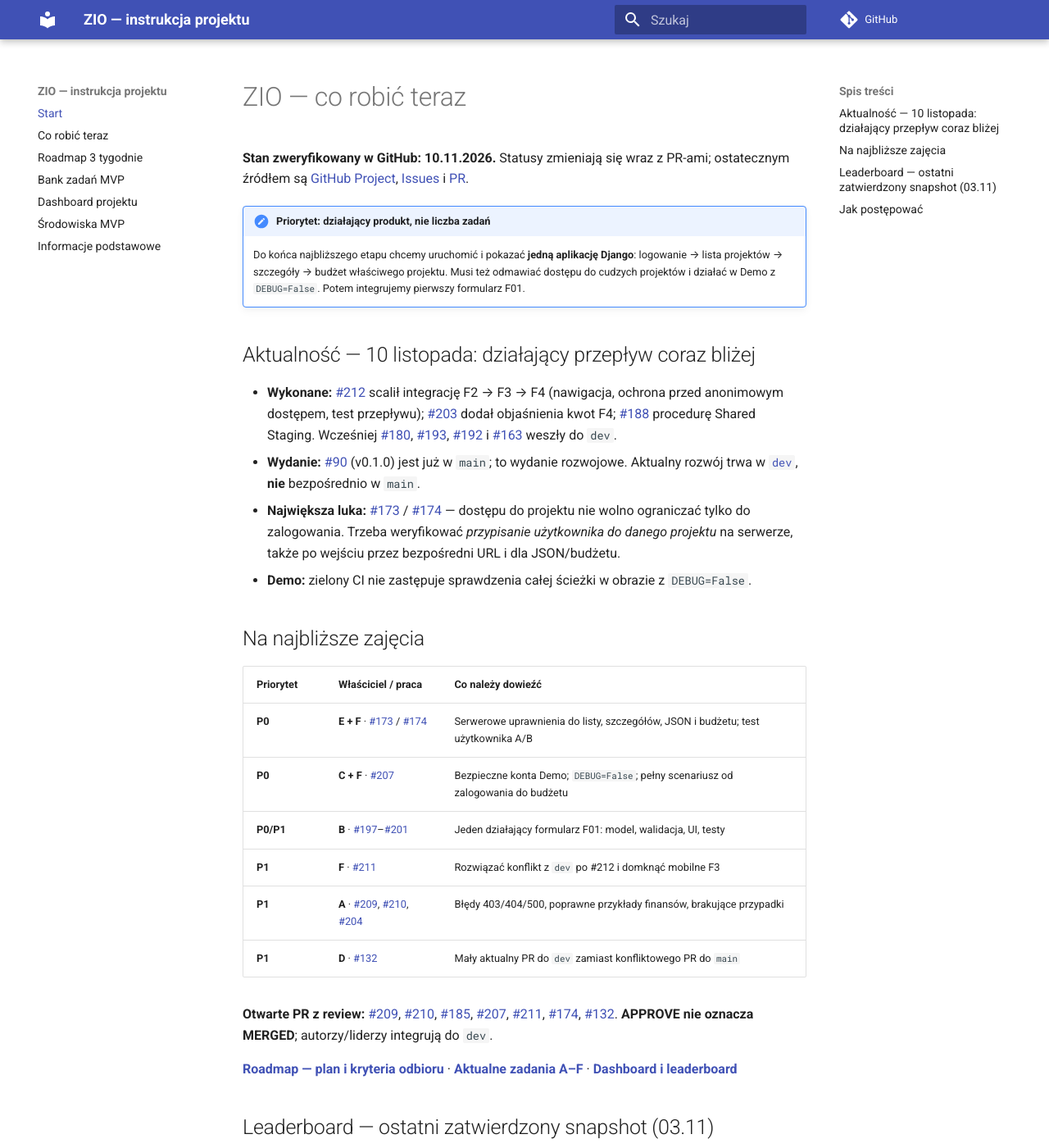
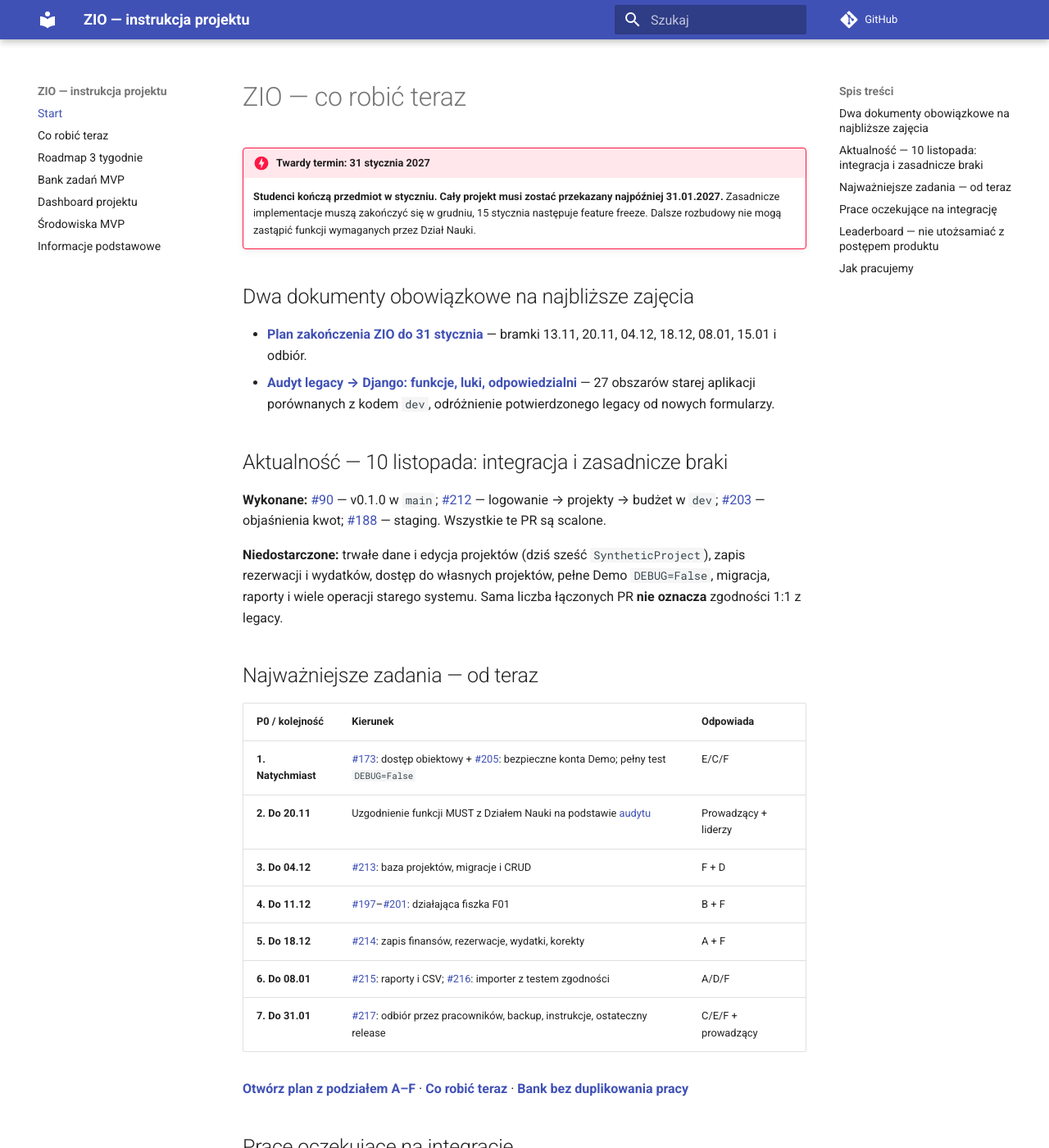
Before and after one commit to zio-wi-pb-mc/pb-science-office-manual, an MkDocs documentation site: the page built from manual/index.md, in a window 1280 px wide and 1400 px high. Shown: the whole window at 82% size. Built offline with MkDocs 1.6.1 and Material for MkDocs 9.7.7, drawn with Linux system fonts in a browser that asks for light colours; comment, search, counter and statistics services are not loaded; some of the changed text lies outside the part shown.

Commit message:
docs: align tasks, roadmap, dashboard with Jan 31 hard deadline

```diff
--- a/manual/index.md
+++ b/manual/index.md
@@ -1,51 +1,45 @@
 # ZIO — co robić teraz
 
-**Stan zweryfikowany w GitHub: 10.11.2026.** Statusy zmieniają się wraz z PR-ami; ostatecznym źródłem są [GitHub Project](https://github.com/orgs/zio-wi-pb-mc/projects/1/views/1), [Issues](https://github.com/zio-wi-pb-mc/pb-science-office/issues) i [PR](https://github.com/zio-wi-pb-mc/pb-science-office/pulls).
+!!! danger "Twardy termin: 31 stycznia 2027"
+    **Studenci kończą przedmiot w styczniu. Cały projekt musi zostać przekazany najpóźniej 31.01.2027.** Zasadnicze implementacje muszą zakończyć się w grudniu, 15 stycznia następuje feature freeze. Dalsze rozbudowy nie mogą zastąpić funkcji wymaganych przez Dział Nauki.
 
-!!! important "Priorytet: działający produkt, nie liczba zadań"
-    Do końca najbliższego etapu chcemy uruchomić i pokazać **jedną aplikację Django**: logowanie → lista projektów → szczegóły → budżet właściwego projektu. Musi też odmawiać dostępu do cudzych projektów i działać w Demo z `DEBUG=False`. Potem integrujemy pierwszy formularz F01.
+## Dwa dokumenty obowiązkowe na najbliższe zajęcia
 
-## Aktualność — 10 listopada: działający przepływ coraz bliżej
+- **[Plan zakończenia ZIO do 31 stycznia](23-plan-do-31-stycznia.md)** — bramki 13.11, 20.11, 04.12, 18.12, 08.01, 15.01 i odbiór.
+- **[Audyt legacy → Django: funkcje, luki, odpowiedzialni](22-audyt-legacy-parity.md)** — 27 obszarów starej aplikacji porównanych z kodem `dev`, odróżnienie potwierdzonego legacy od nowych formularzy.
 
-- **Wykonane:** [#212](https://github.com/zio-wi-pb-mc/pb-science-office/pull/212) scalił integrację F2 → F3 → F4 (nawigacja, ochrona przed anonimowym dostępem, test przepływu); [#203](https://github.com/zio-wi-pb-mc/pb-science-office/pull/203) dodał objaśnienia kwot F4; [#188](https://github.com/zio-wi-pb-mc/pb-science-office/pull/188) procedurę Shared Staging. Wcześniej [#180](https://github.com/zio-wi-pb-mc/pb-science-office/pull/180), [#193](https://github.com/zio-wi-pb-mc/pb-science-office/pull/193), [#192](https://github.com/zio-wi-pb-mc/pb-science-office/pull/192) i [#163](https://github.com/zio-wi-pb-mc/pb-science-office/pull/163) weszły do `dev`.
-- **Wydanie:** [#90](https://github.com/zio-wi-pb-mc/pb-science-office/pull/90) (v0.1.0) jest już w `main`; to wydanie rozwojowe. Aktualny rozwój trwa w [`dev`](https://github.com/zio-wi-pb-mc/pb-science-office/tree/dev), **nie** bezpośrednio w `main`.
-- **Największa luka:** [#173](https://github.com/zio-wi-pb-mc/pb-science-office/issues/173) / [#174](https://github.com/zio-wi-pb-mc/pb-science-office/pull/174) — dostępu do projektu nie wolno ograniczać tylko do zalogowania. Trzeba weryfikować *przypisanie użytkownika do danego projektu* na serwerze, także po wejściu przez bezpośredni URL i dla JSON/budżetu.
-- **Demo:** zielony CI nie zastępuje sprawdzenia całej ścieżki w obrazie z `DEBUG=False`.
+## Aktualność — 10 listopada: integracja i zasadnicze braki
 
-## Na najbliższe zajęcia
+**Wykonane:** [#90](https://github.com/zio-wi-pb-mc/pb-science-office/pull/90) — v0.1.0 w `main`; [#212](https://github.com/zio-wi-pb-mc/pb-science-office/pull/212) — logowanie → projekty → budżet w `dev`; [#203](https://github.com/zio-wi-pb-mc/pb-science-office/pull/203) — objaśnienia kwot; [#188](https://github.com/zio-wi-pb-mc/pb-science-office/pull/188) — staging. Wszystkie te PR są scalone.
 
-| Priorytet | Właściciel / praca | Co należy dowieźć |
+**Niedostarczone:** trwałe dane i edycja projektów (dziś sześć `SyntheticProject`), zapis rezerwacji i wydatków, dostęp do własnych projektów, pełne Demo `DEBUG=False`, migracja, raporty i wiele operacji starego systemu. Sama liczba łączonych PR **nie oznacza** zgodności 1:1 z legacy.
+
+## Najważniejsze zadania — od teraz
+
+| P0 / kolejność | Kierunek | Odpowiada |
 |---|---|---|
-| **P0** | **E + F** · [#173](https://github.com/zio-wi-pb-mc/pb-science-office/issues/173) / [#174](https://github.com/zio-wi-pb-mc/pb-science-office/pull/174) | Serwerowe uprawnienia do listy, szczegółów, JSON i budżetu; test użytkownika A/B |
-| **P0** | **C + F** · [#207](https://github.com/zio-wi-pb-mc/pb-science-office/pull/207) | Bezpieczne konta Demo; `DEBUG=False`; pełny scenariusz od zalogowania do budżetu |
-| **P0/P1** | **B** · [#197](https://github.com/zio-wi-pb-mc/pb-science-office/issues/197)–[#201](https://github.com/zio-wi-pb-mc/pb-science-office/issues/201) | Jeden działający formularz F01: model, walidacja, UI, testy |
-| **P1** | **F** · [#211](https://github.com/zio-wi-pb-mc/pb-science-office/pull/211) | Rozwiązać konflikt z `dev` po #212 i domknąć mobilne F3 |
-| **P1** | **A** · [#209](https://github.com/zio-wi-pb-mc/pb-science-office/pull/209), [#210](https://github.com/zio-wi-pb-mc/pb-science-office/pull/210), [#204](https://github.com/zio-wi-pb-mc/pb-science-office/issues/204) | Błędy 403/404/500, poprawne przykłady finansów, brakujące przypadki |
-| **P1** | **D** · [#132](https://github.com/zio-wi-pb-mc/pb-science-office/pull/132) | Mały aktualny PR do `dev` zamiast konfliktowego PR do `main` |
+| **1. Natychmiast** | [#173](https://github.com/zio-wi-pb-mc/pb-science-office/issues/173): dostęp obiektowy + [#205](https://github.com/zio-wi-pb-mc/pb-science-office/issues/205): bezpieczne konta Demo; pełny test `DEBUG=False` | E/C/F |
+| **2. Do 20.11** | Uzgodnienie funkcji MUST z Działem Nauki na podstawie [audytu](22-audyt-legacy-parity.md) | Prowadzący + liderzy |
+| **3. Do 04.12** | [#213](https://github.com/zio-wi-pb-mc/pb-science-office/issues/213): baza projektów, migracje i CRUD | F + D |
+| **4. Do 11.12** | [#197](https://github.com/zio-wi-pb-mc/pb-science-office/issues/197)–[#201](https://github.com/zio-wi-pb-mc/pb-science-office/issues/201): działająca fiszka F01 | B + F |
+| **5. Do 18.12** | [#214](https://github.com/zio-wi-pb-mc/pb-science-office/issues/214): zapis finansów, rezerwacje, wydatki, korekty | A + F |
+| **6. Do 08.01** | [#215](https://github.com/zio-wi-pb-mc/pb-science-office/issues/215): raporty i CSV; [#216](https://github.com/zio-wi-pb-mc/pb-science-office/issues/216): importer z testem zgodności | A/D/F |
+| **7. Do 31.01** | [#217](https://github.com/zio-wi-pb-mc/pb-science-office/issues/217): odbiór przez pracowników, backup, instrukcje, ostateczny release | C/E/F + prowadzący |
 
-**Otwarte PR z review:** [#209](https://github.com/zio-wi-pb-mc/pb-science-office/pull/209), [#210](https://github.com/zio-wi-pb-mc/pb-science-office/pull/210), [#185](https://github.com/zio-wi-pb-mc/pb-science-office/pull/185), [#207](https://github.com/zio-wi-pb-mc/pb-science-office/pull/207), [#211](https://github.com/zio-wi-pb-mc/pb-science-office/pull/211), [#174](https://github.com/zio-wi-pb-mc/pb-science-office/pull/174), [#132](https://github.com/zio-wi-pb-mc/pb-science-office/pull/132). **APPROVE nie oznacza MERGED**; autorzy/liderzy integrują do `dev`.
+**[Otwórz plan z podziałem A–F](21-roadmap-3-tygodnie.md)** · **[Co robić teraz](16-propozycje-zadan-po-audycie.md)** · **[Bank bez duplikowania pracy](17-bank-zadan-mvp.md)**
 
-[**Roadmap — plan i kryteria odbioru**](21-roadmap-3-tygodnie.md) · [**Aktualne zadania A–F**](16-propozycje-zadan-po-audycie.md) · [**Dashboard i leaderboard**](19-dashboard-projektu.md)
+## Prace oczekujące na integrację
 
-## Leaderboard — ostatni zatwierdzony snapshot (03.11)
+7 otwartych PR na czas audytu: [#209](https://github.com/zio-wi-pb-mc/pb-science-office/pull/209), [#210](https://github.com/zio-wi-pb-mc/pb-science-office/pull/210), [#185](https://github.com/zio-wi-pb-mc/pb-science-office/pull/185), [#207](https://github.com/zio-wi-pb-mc/pb-science-office/pull/207), [#211](https://github.com/zio-wi-pb-mc/pb-science-office/pull/211), [#174](https://github.com/zio-wi-pb-mc/pb-science-office/pull/174), [#132](https://github.com/zio-wi-pb-mc/pb-science-office/pull/132). Studenci/liderzy odpowiadają za scalanie do `dev`; prowadzący odpowiada za wydania `dev → main`. **Nie wyprzedzać starymi PR aktualnego kodu.**
 
-**Punkty nie są jeszcze przeliczone na 10.11.** Zachowujemy wynik z [#86](https://github.com/zio-wi-pb-mc/pb-science-office/issues/86), dopóki nie zostaną indywidualnie zweryfikowane zamknięcia Issues, peer review, rozmiary i limity tygodniowe. Nowe scalenia **nie oznaczają automatycznie** nowych punktów.
+## Leaderboard — nie utożsamiać z postępem produktu
 
-| # | Student | Zespół | Punkty (03.11) |
-|---:|---|:---:|---:|
-| 1 | Weronika Sosnowska | C | **22** |
-| 2 | Nazar Hrinchenko | C | **21** |
-| 3 | Vladislav Matveev | C | **19** |
-| 4 | Mykola Nishchymnyi | C | **16** |
-| 5 | Maciej Sawicki | C | **15** |
+**Ostatni formalny snapshot: 03.11.2026** (TOP 5: Weronika Sosnowska 22, Nazar Hrinchenko 21, Vladislav Matveev 19, Mykola Nishchymnyi 16, Maciej Sawicki 15). Nie dopisano punktów za merge bez weryfikacji reguł [#86](https://github.com/zio-wi-pb-mc/pb-science-office/issues/86). Rankingu nie należy traktować jako procentu ukończenia projektu ani oceny wkładu w ostatnich dniach.
 
-[Pełna tabela i nierozliczone PR](19-dashboard-projektu.md)
+[**Pełny dashboard i kolejka do rozliczenia**](19-dashboard-projektu.md) · [Project](https://github.com/orgs/zio-wi-pb-mc/projects/1/views/1)
 
-## Jak postępować
+## Jak pracujemy
 
-1. Otwórz [Project](https://github.com/orgs/zio-wi-pb-mc/projects/1/views/1) i sprawdź własny Issue oraz blokery.
-2. Jeśli masz APPROVE, sprawdź konflikt i CI, a następnie uzgodnij merge do `dev` z liderem.
-3. Jeśli skończyłeś pracę, nie otwieraj nowej analizy dla samej aktywności — dołącz do istniejącego P0.
-4. Gałęzie: **`feature → dev`** (studenci), **`dev → main`** (wydanie przez prowadzącego). Nie usuwajcie `dev`.
+Przed pracą sprawdź [Issue](https://github.com/zio-wi-pb-mc/pb-science-office/issues) i [otwarte PR](https://github.com/zio-wi-pb-mc/pb-science-office/pulls). Wybierz **najbliższy brak działającego produktu**, nie nowe Discovery. Jeden rezultat = kod/test/eksport/import/ekran, działający od czystego klona i możliwy do pokazania. Normalne PR: `feature → dev`. Wydania: `dev → main` tylko przez prowadzącego, **nie usuwać `dev` po merge**.
 
-[Informacje podstawowe](20-informacje-podstawowe.md) · [Środowiska](18-srodowiska-mvp.md) · [Bank propozycji](17-bank-zadan-mvp.md)
+[Informacje podstawowe](20-informacje-podstawowe.md) · [Środowiska](18-srodowiska-mvp.md)
```
